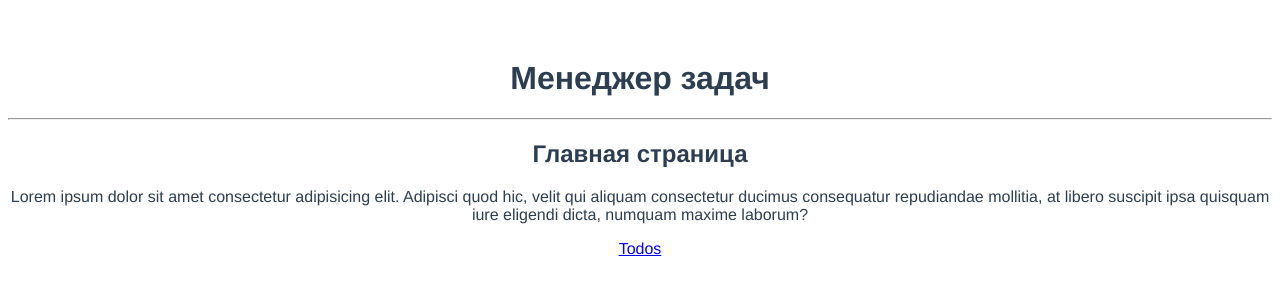
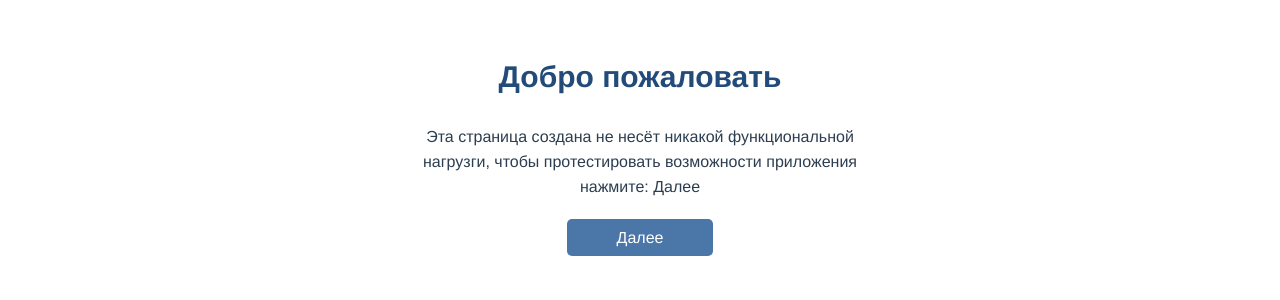
Before and after one commit to allks/vm-taskManager, a Vue app: page / in a window 1280 px wide. Shown: the top 300 px of the page. Built offline with nearby package versions, Linux system fonts and the light colour scheme.

Commit message:
modified style

```diff
--- a/src/App.vue
+++ b/src/App.vue
@@ -1,7 +1,5 @@
 <template>
   <div id="app">
-    <h1>Менеджер задач</h1>
-    <hr>
     <router-view />
   </div>
 </template>
--- a/src/components/AddTodo.vue
+++ b/src/components/AddTodo.vue
@@ -1,6 +1,6 @@
 <template>
   <form @submit.prevent="onSubmit">
-    <input type="text" v-model="title">
+    <input type="text" v-model="title" placeholder="Введите задачу">
     <button type="submit" class="cr">Создать</button>
   </form>
 </template>
--- a/src/components/TodoItem.vue
+++ b/src/components/TodoItem.vue
@@ -30,12 +30,16 @@ export default {
 </script>
 
 <style scroped>
+  input{
+
+  }
   li{
     border: 1px solid #ccc;
     display: flex;
     justify-content: space-between;
     padding: .5rem 2rem;
     margin-bottom: 1rem;
+    line-height: 2rem;
   }
   strong{
     margin: 0 1rem;
--- a/src/views/Home.vue
+++ b/src/views/Home.vue
@@ -1,7 +1,30 @@
 <template>
   <div>
-    <h2>Главная страница</h2>
-    <p>Lorem ipsum dolor sit amet consectetur adipisicing elit. Adipisci quod hic, velit qui aliquam consectetur ducimus consequatur repudiandae mollitia, at libero suscipit ipsa quisquam iure eligendi dicta, numquam maxime laborum?</p>
-    <router-link to="/todos">Todos</router-link>
+    <h2>Добро пожаловать</h2>
+    <p>Эта страница создана не несёт никакой функциональной нагрузги, чтобы протестировать возможности приложения нажмите: Далее</p>
+    <router-link to="/todos" class="link">Далее</router-link>
   </div>
 </template>
+
+<style scoped>
+  h2{
+    font-size: 30px;
+    color: #224B7A;
+  }
+  p{
+    max-width: 450px;
+    margin: 30px auto;
+    line-height: 25px;
+  }
+
+  .link{
+    background-color: #4A76A8;
+    color: #fff;
+    padding: 10px 50px;
+    text-decoration: none;
+    border-radius: 5px;
+  }
+  .link:hover{
+    background-color: #224B7A;
+  }
+</style>
--- a/src/views/Todos.vue
+++ b/src/views/Todos.vue
@@ -1,7 +1,7 @@
 <template>
   <div>
     <h2>Менеджер задач</h2>
-    <router-link to="/">Home</router-link>
+    <router-link to="/" class="home"></router-link>
     <AddTodo
       @add-todo="addTodo"
     />
@@ -10,7 +10,6 @@
       <option value="completed">Выполненные</option>
       <option value="not-completed">Не выполненные</option>
     </select>
-    <hr>
     <Loader v-if="loading" />
     <TodoList
       v-else-if="filteredTodos.length"
@@ -71,3 +70,30 @@ export default {
   }
 }
 </script>
+
+<style scoped>
+  h2{
+    color: #224B7A;
+    font-size: 30px;
+  }
+  .home{
+    position: absolute;
+    top: 20px;
+    left: 20px;
+    background-image: url("../assets/home.png");
+    background-size: cover;
+    width: 50px;
+    height: 50px;
+    border: 3px solid #4A76A8;
+    border-radius: 5px;
+  }
+  .home:hover{
+    transform: rotate(360deg);
+    transition: 2s;
+  }
+  select{
+    margin: 20px;
+    width: 200px;
+    height: 30px;
+  }
+</style>
```
Also changed, not shown: src/assets/home.png (added), src/assets/logo.png (deleted).
